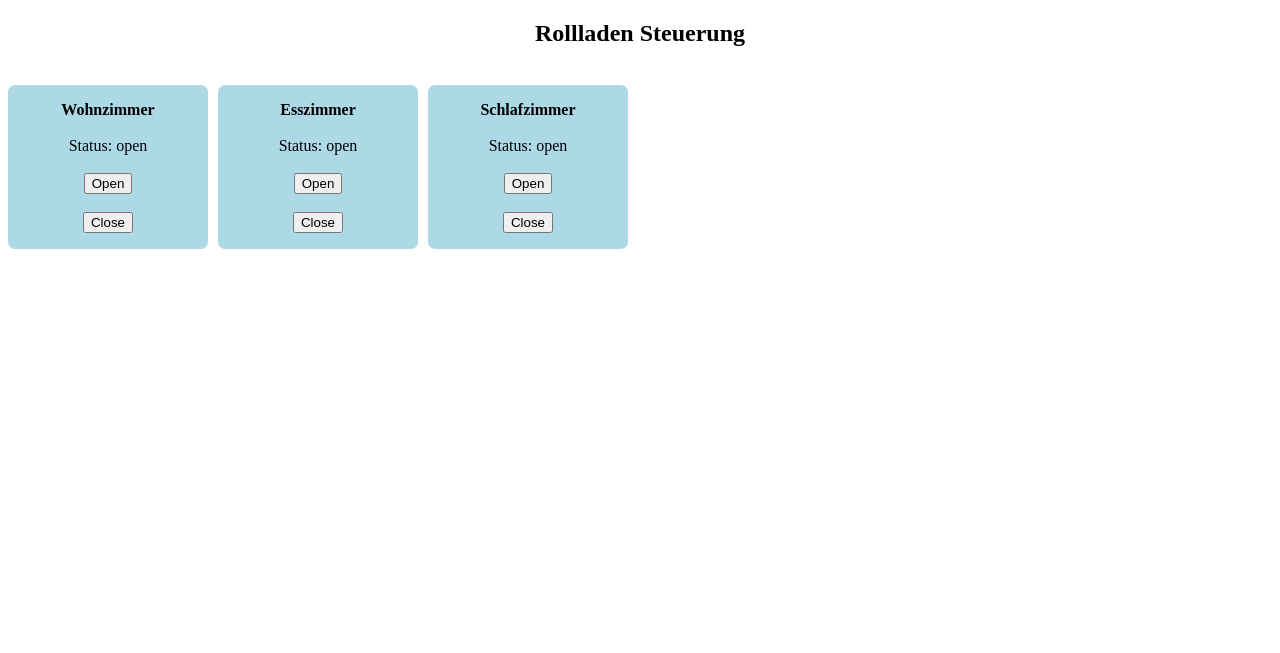
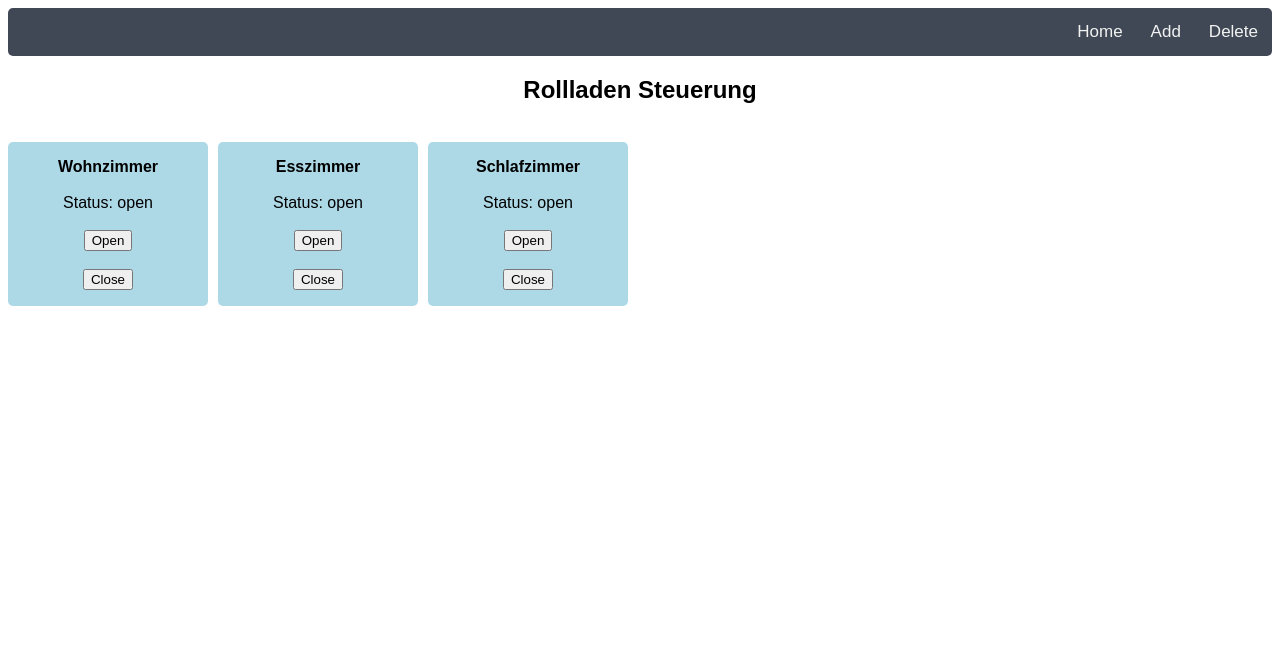
Before and after one commit to Jogi04/Rollladensteuerung, a Flask app: page / in a window 1280 px wide. Shown: the top 653 px of the page. Run offline with Flask 2, Linux system fonts and the light colour scheme; data comes from the database, SQL or seed files in the repository; both versions use the stored data as it was after the commit.

Commit message:
added navbar

```diff
--- a/Rollladensteuerung/routes.py
+++ b/Rollladensteuerung/routes.py
@@ -5,6 +5,7 @@ from Rollladensteuerung.communication import Client
 
 
 @app.route('/')
+@app.route('/home')
 def home():
     return render_template('home.html', shutters=Shutter.query.all())
 
--- a/Rollladensteuerung/static/style.css
+++ b/Rollladensteuerung/static/style.css
@@ -1,3 +1,7 @@
+body {
+    font-family: sans-serif;
+}
+
 h2 {
     text-align: center;
 }
@@ -7,7 +11,7 @@ a {
     text-decoration: none;
 }
 
-.container {
+.grid-container {
     display: grid;
     grid-template-columns: 200px 200px 200px 200px 200px;
     grid-template-rows: repeat(3, 1fr);
@@ -15,8 +19,28 @@ a {
     text-align: center;
 }
 
-.container > div{
+.grid-container > div{
     background: lightblue;
     padding: 1em;
-    border-radius: 7px;
+    border-radius: 5px;
 }
+
+.navbar {
+    background: #3f4854;
+    overflow: hidden;
+    border-radius: 5px;
+}
+
+.navbar > a {
+    text-align: center;
+    padding: 14px;
+    text-decoration: none;
+    font-size: 17px;
+    color: #f2f2f2;
+    float: right;
+}
+
+.navbar > a:hover {
+    background-color: #ddd;
+    color: black;
+}
--- a/Rollladensteuerung/templates/home.html
+++ b/Rollladensteuerung/templates/home.html
@@ -1,8 +1,13 @@
 {% extends 'base.html' %}
 {% block content %}
+    <div class="navbar">
+        <a href="/delete_shutter">Delete</a>
+        <a href="/add_shutter">Add</a>
+        <a href="/home">Home</a>
+    </div>
     <h2>Rollladen Steuerung</h2>
     <br>
-    <div class="container">
+    <div class="grid-container">
         {% for shutter in shutters %}
             {% if shutter.state == 'open' %}
                 <div style="background:lightblue;">
```
Also changed, not shown: Rollladensteuerung/shutters.db.
